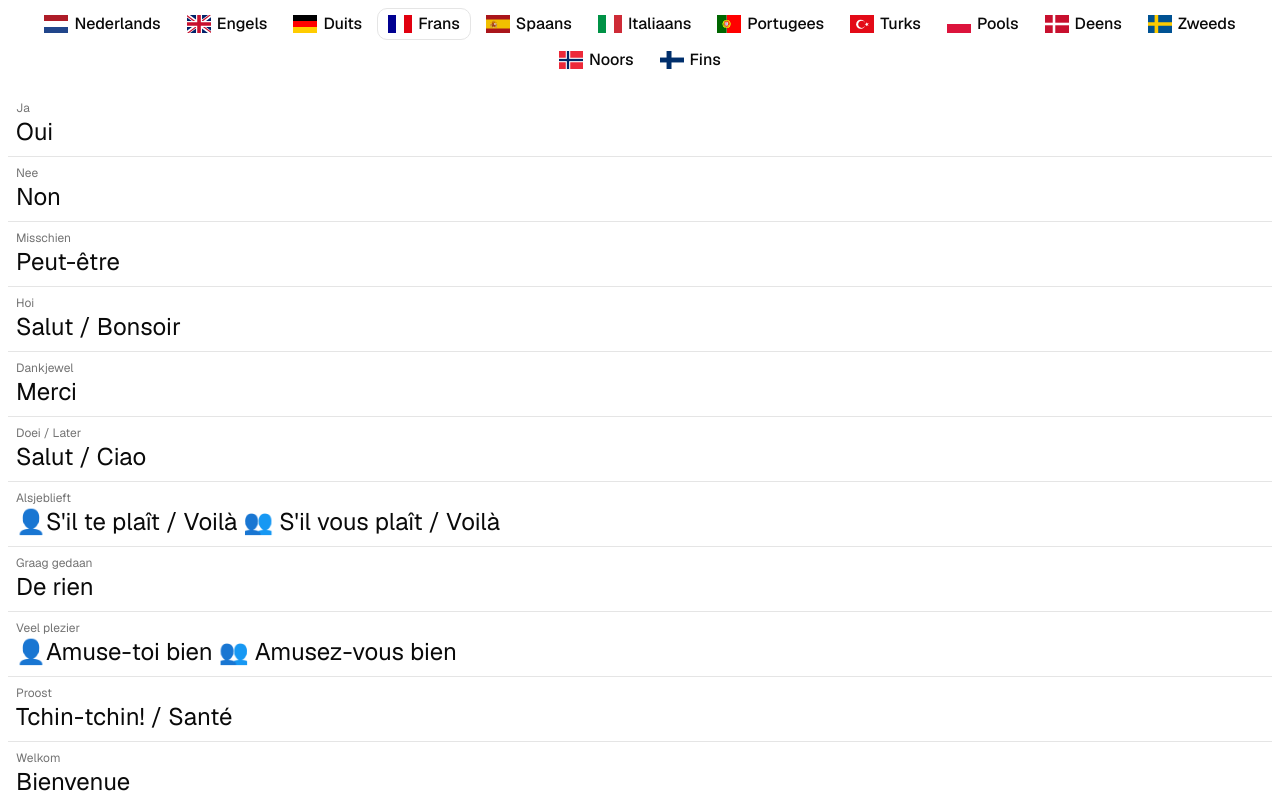
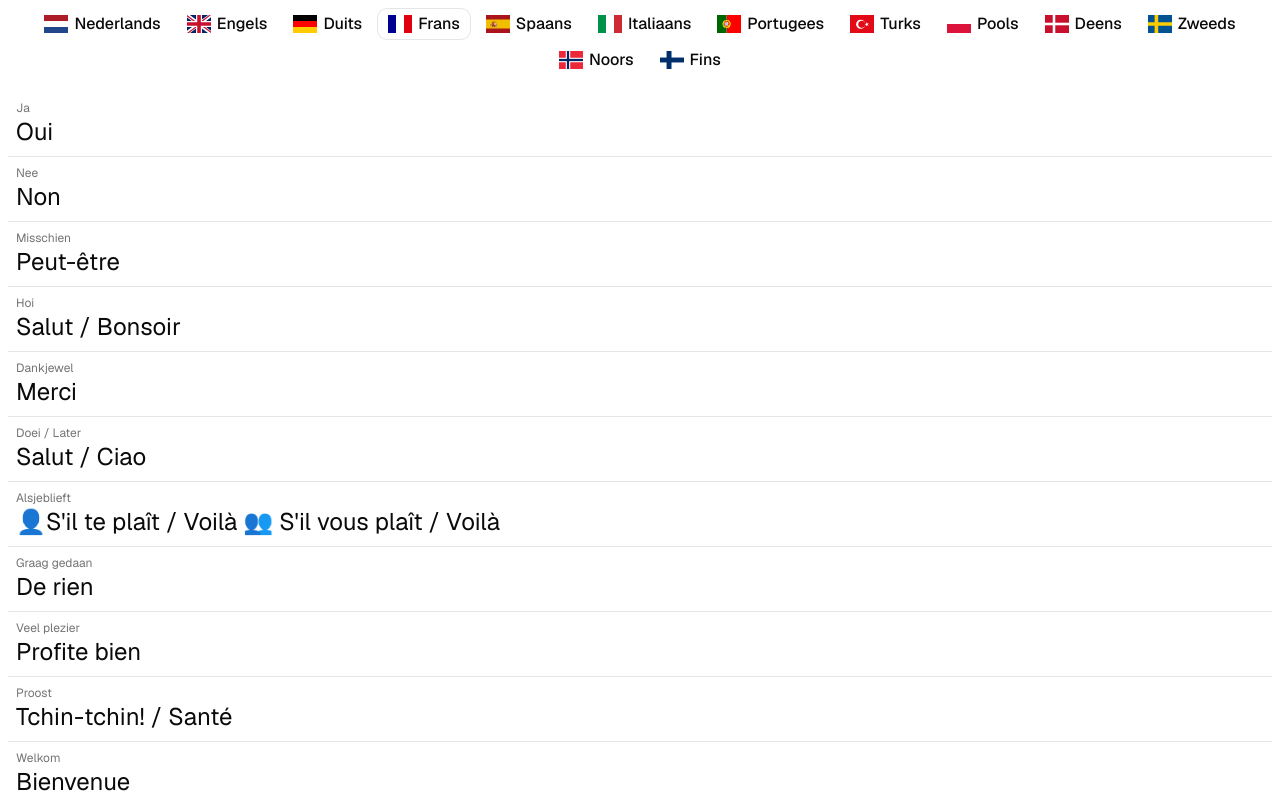
Before and after one commit to janpaul/elidon-website, a Next.js app: page /bar in a window 1280 px wide. Shown: the top 800 px of the page. Built offline with nearby package versions, Linux system fonts and the light colour scheme.

Commit message:
informal fr

```diff
--- a/app/bar/dict.ts
+++ b/app/bar/dict.ts
@@ -142,7 +142,7 @@ export const dictionary: Entry[] = [
     nl: "Veel plezier",
     en: "Have fun",
     de: "Viel Spaß",
-    fr: "👤Amuse-toi bien 👥 Amusez-vous bien",
+    fr: "Profite bien",
     es: "👤¡Pásalo bien! 👥 ¡Pasadlo bien!",
     it: "👤Divertiti! 👥 Divertitevi!",
     pt: "👤Divirta-se! 👥 Divirtam-se!",
```
